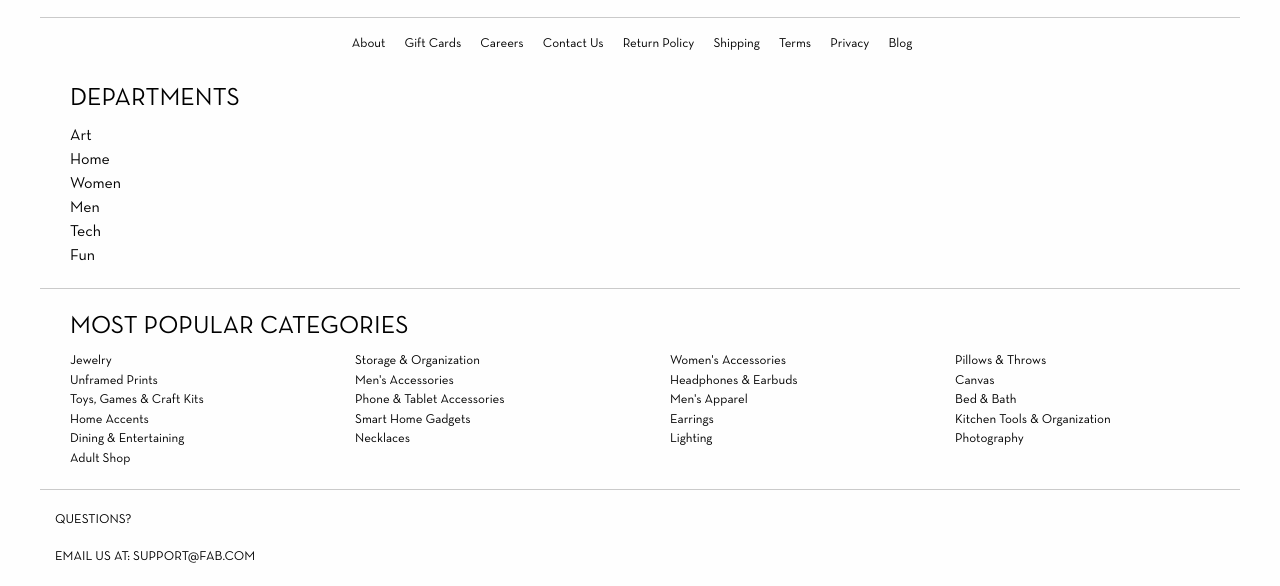
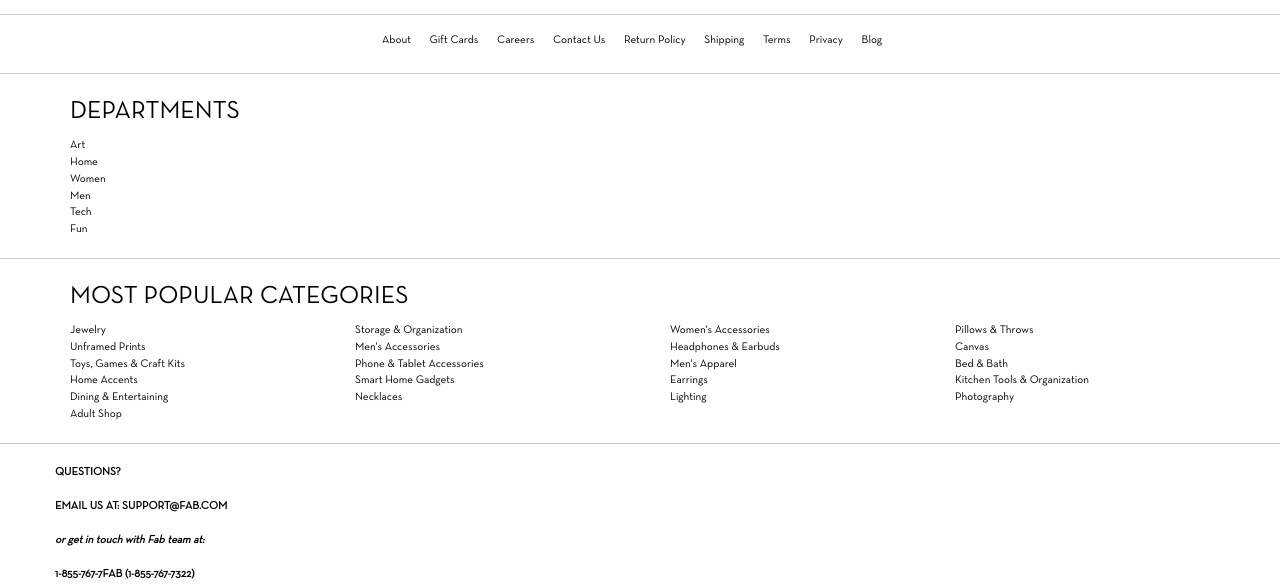
Before and after one commit to flordeciruela/proyecto-fab, a plain HTML site: page index.html in a window 1280 px wide. Shown: the part 134-720 px from the top of the page. Drawn offline with Linux system fonts and the light colour scheme.

Commit message:
editando fonts

```diff
--- a/assets/css/app.css
+++ b/assets/css/app.css
@@ -13,7 +13,11 @@
 }
 
 .font-min-size {
-  font-size: 13px;
+  font-size: 0.7em;
+}
+
+.light-bold * {
+	font-weight: 600;
 }
 
 .text-white, .text-white * {
@@ -22,6 +26,10 @@
 
 .text-gray, .text-gray * {
   color: gray !important;
+}
+
+hr {
+	max-width: none;
 }
 
 /*Header*/
--- a/index.html
+++ b/index.html
@@ -58,7 +58,7 @@
 					</div>
 				</div>
 				<nav class="large-12 columns hide-for-small-only">
-					<ul class="menu expanded menu-centered">
+					<ul class="menu expanded menu-centered light-bold">
 						<li><a href="#">NEW ARRIVALS</a></li>
 						<li><a href="#">ART</a></li>
 						<li><a href="#">HOME</a></li>
@@ -77,32 +77,32 @@
 		<section>
 			<hr>
 			<nav class="row">
-				<div class="small-12 columns text-center">
+				<div class="small-12 columns text-center large-uncentered">
 					<ul class="menu simple font-min-size">
-						<li class="column-block"><a href="#">About</a></li>
-						<li class="column-block"><a href="#">Gift Cards</a></li>
-						<li class="column-block"><a href="#">Careers</a></li>
-						<li class="column-block"><a href="#">Contact Us</a></li>
-						<li class="column-block"><a href="#">Return Policy</a></li>
-						<li class="column-block"><a href="#">Shipping</a></li>
-						<li class="column-block"><a href="#">Terms</a></li>
-						<li class="column-block"><a href="#">Privacy</a></li>
+						<li><a href="#">About</a></li>
+						<li><a href="#">Gift Cards</a></li>
+						<li><a href="#">Careers</a></li>
+						<li><a href="#">Contact Us</a></li>
+						<li><a href="#">Return Policy</a></li>
+						<li><a href="#">Shipping</a></li>
+						<li><a href="#">Terms</a></li>
+						<li><a href="#">Privacy</a></li>
 						<li><a href="#">Blog</a></li>
 					</ul>
 				</div>
 			</nav>
-
+			<hr class="hide-for-small-only">
 			<div class="row">
 				<div class="small-12 columns">
-					<h4 class="small-12 columns">DEPARTMENTS</h4>
-					<div class="small-6 large-12 columns">
+					<h4 class="small-12 columns light-bold">DEPARTMENTS</h4>
+					<div class="small-6 large-12 columns font-min-size">
 						<a href="#">Art</a>
 					</div>
-					<div class="small-6 large-12 columns">
+					<div class="small-6 large-12 columns font-min-size">
 						<a href="#">Home</a>
 					</div>
 				</div>
-				<div class="small-12 large-12 columns">
+				<div class="small-12 large-12 columns font-min-size">
 					<div class="small-6 large-12 columns">
 						<a href="#">Women</a>
 					</div>
@@ -110,7 +110,7 @@
 						<a href="#">Men</a>
 					</div>
 				</div>
-				<div class="small-12 large-12 columns">
+				<div class="small-12 large-12 columns font-min-size">
 					<div class="small-6 large-12 columns">
 						<a href="#">Tech</a>
 					</div>
@@ -124,7 +124,7 @@
 				<hr class="hide-for-small-only">
 				<div class="row">
 					<div class="small-12 columns">
-						<h4 class="large-12 columns">MOST POPULAR CATEGORIES</h4>
+						<h4 class="large-12 columns light-bold">MOST POPULAR CATEGORIES</h4>
 					</div>
 					<div class="large-6 columns">
 						<div class="small-6 columns font-min-size">
@@ -216,7 +216,7 @@
 			<hr>
 		</section>
     <footer class="row">
-      <div class="small-12 columns font-min-size">
+      <div class="small-12 columns font-min-size light-bold">
         <p>QUESTIONS?</p>
         <p>EMAIL US AT: SUPPORT@FAB.COM</p>
         <p><i>or get in touch with Fab team at:</i></p>
@@ -232,8 +232,8 @@
         <i class="fa fa-instagram" aria-hidden="true"></i>
       </div>
       <div class="small-12 columns">
-        <p>New to Fab? Register now and get 10% off*</p>
-        <p>Plus get the inside scoop on exclusive stuff, offers and more!</p>
+        <p class="light-bold">New to Fab? Register now and get 10% off*</p>
+        <p class="font-min-size">Plus get the inside scoop on exclusive stuff, offers and more!</p>
       </div>
       <form class="small-12 columns">
         <div class="row">
@@ -242,7 +242,7 @@
           </div>
           <div class="small-12 columns">
             <input type="submit" class="button background-black text-white" value="Continue">
-            <p>*New customers only. Offer lasts 30 days. See Terms <i class="fa fa-question-circle" aria-hidden="true"></i></p>
+            <p class="font-min-size">*New customers only. Offer lasts 30 days. See Terms <i class="fa fa-question-circle" aria-hidden="true"></i></p>
           </div>
         </div>
       </form>
```
